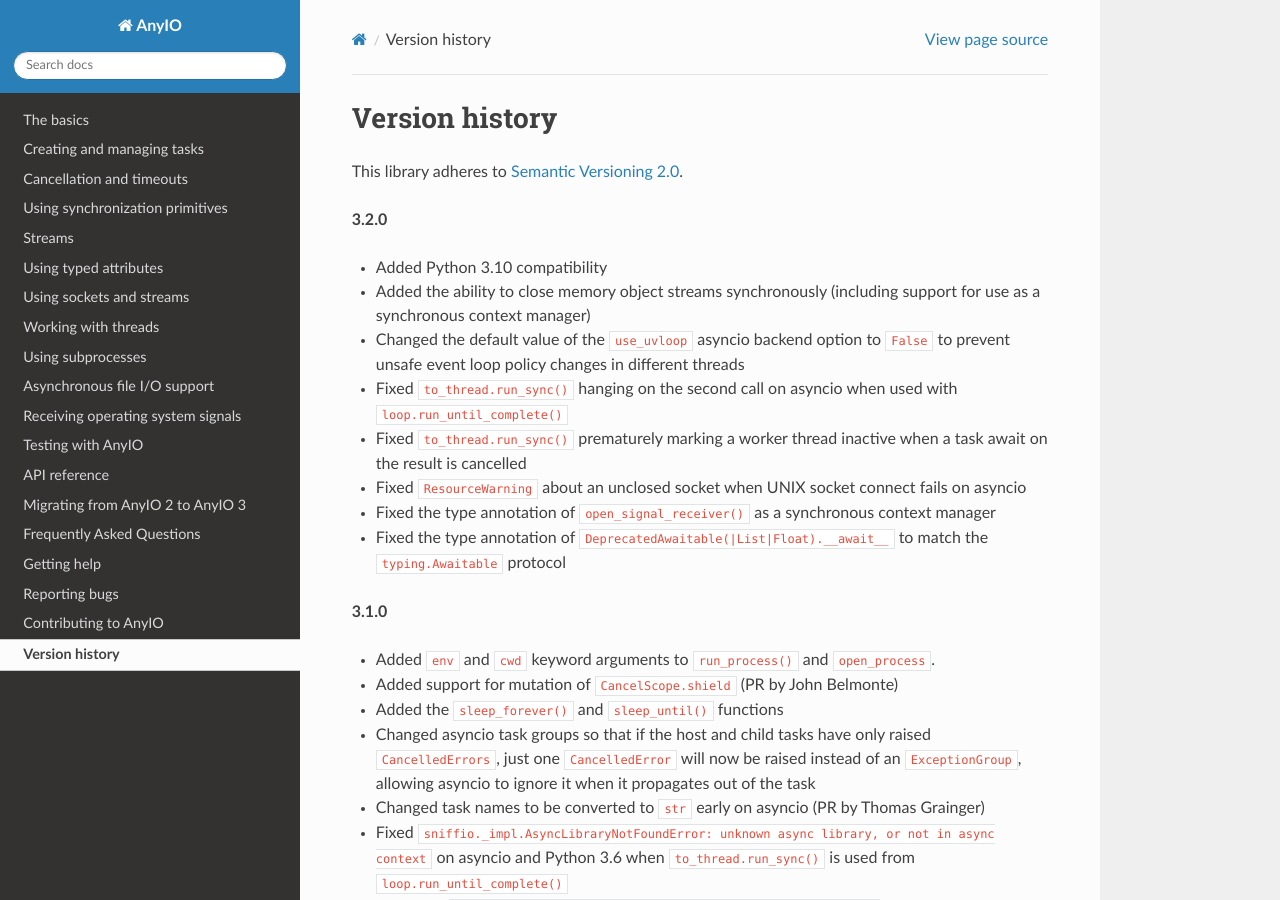
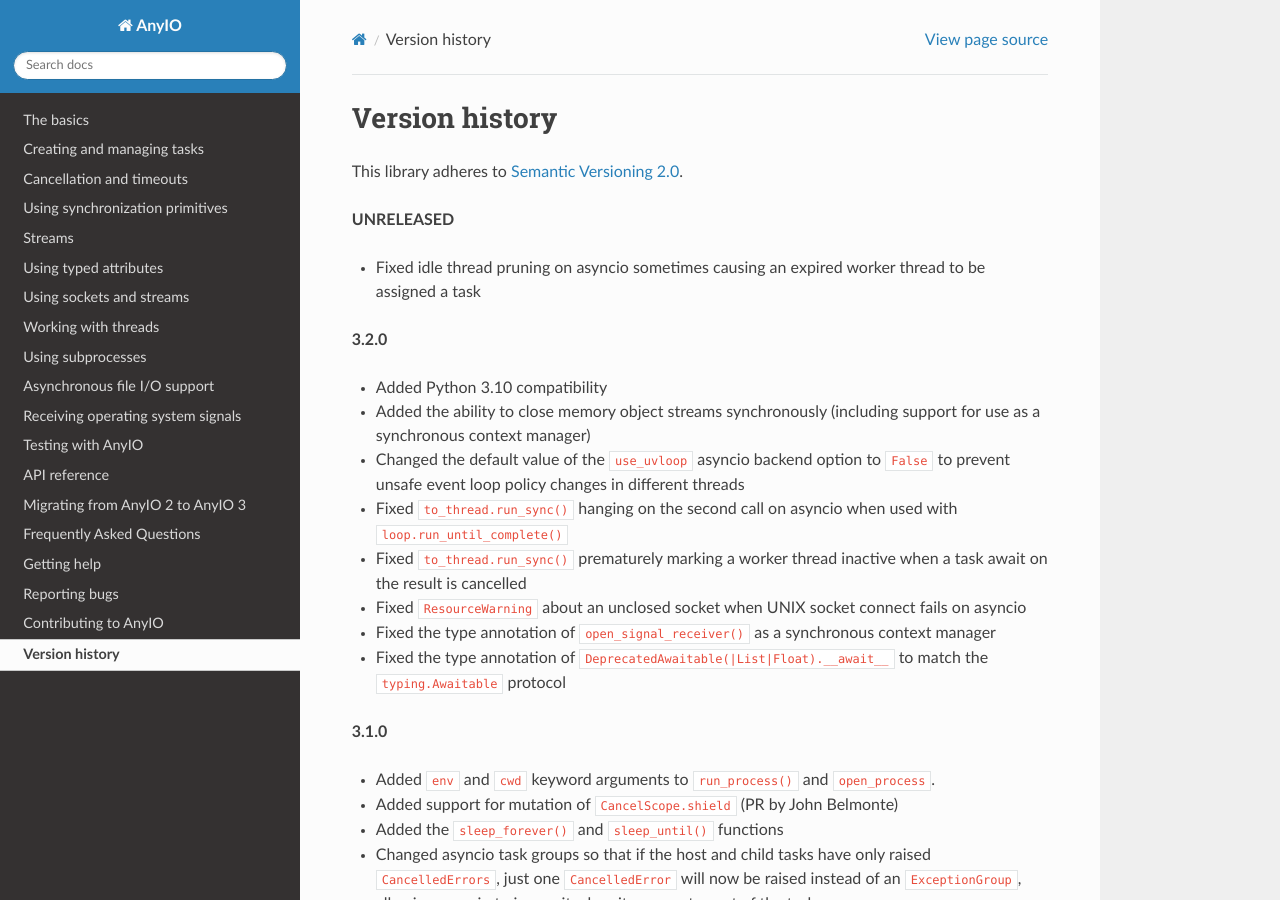
Before and after one commit to agronholm/anyio, a Sphinx documentation site: the page built from docs/versionhistory.rst, in a window 1280 px wide and 900 px high. Built offline with Sphinx 7.4.7 and the Read the Docs theme 2.0.0, drawn with Linux system fonts in a browser that asks for light colours.

Commit message:
Fixed expired worker thread being sometimes assigned a task
Fixes #323.

```diff
--- a/docs/versionhistory.rst
+++ b/docs/versionhistory.rst
@@ -2,6 +2,11 @@
 ===============
 
 This library adheres to `Semantic Versioning 2.0 <http://semver.org/>`_.
+
+**UNRELEASED**
+
+- Fixed idle thread pruning on asyncio sometimes causing an expired worker thread to be assigned a
+  task
 
 **3.2.0**
 
```
Also changed, not shown: 1 other file.
